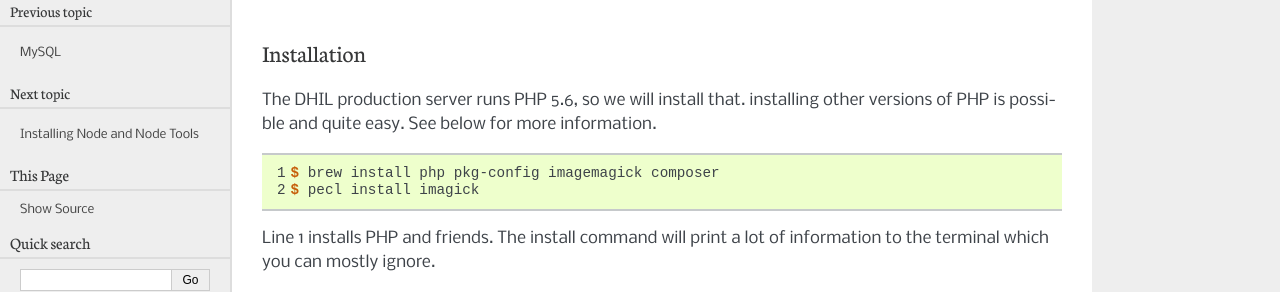
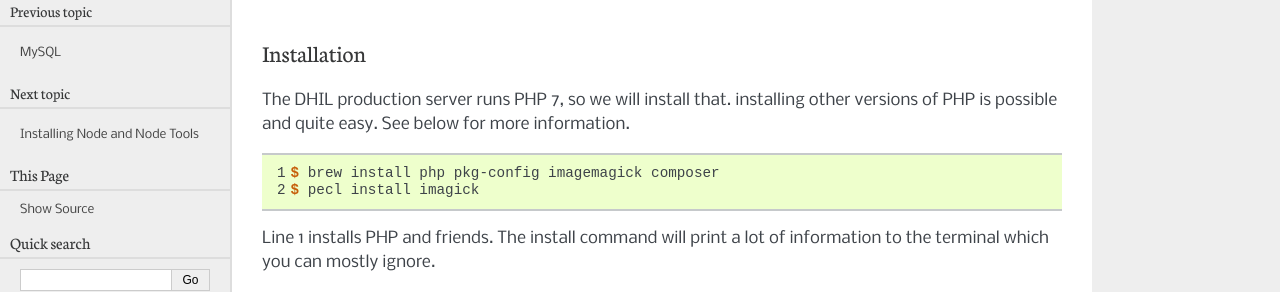
Before and after one commit to sfu-dhil/dev-docs, a Sphinx documentation site: the page built from source/php.rst, in a window 1280 px wide. Shown: the part 165-457 px from the top of the page. Built offline with Sphinx 7.4.7, drawn with Linux system fonts in a browser that asks for light colours.

Commit message:
fix the name of the thing.

```diff
--- a/source/php.rst
+++ b/source/php.rst
@@ -7,7 +7,7 @@ makes installing another PHP very easy.
 Installation
 ------------
 
-The DHIL production server runs PHP 5.6, so we will install that. installing
+The DHIL production server runs PHP 7, so we will install that. installing
 other versions of PHP is possible and quite easy. See below for more information.
 
 .. code-block:: console
```
